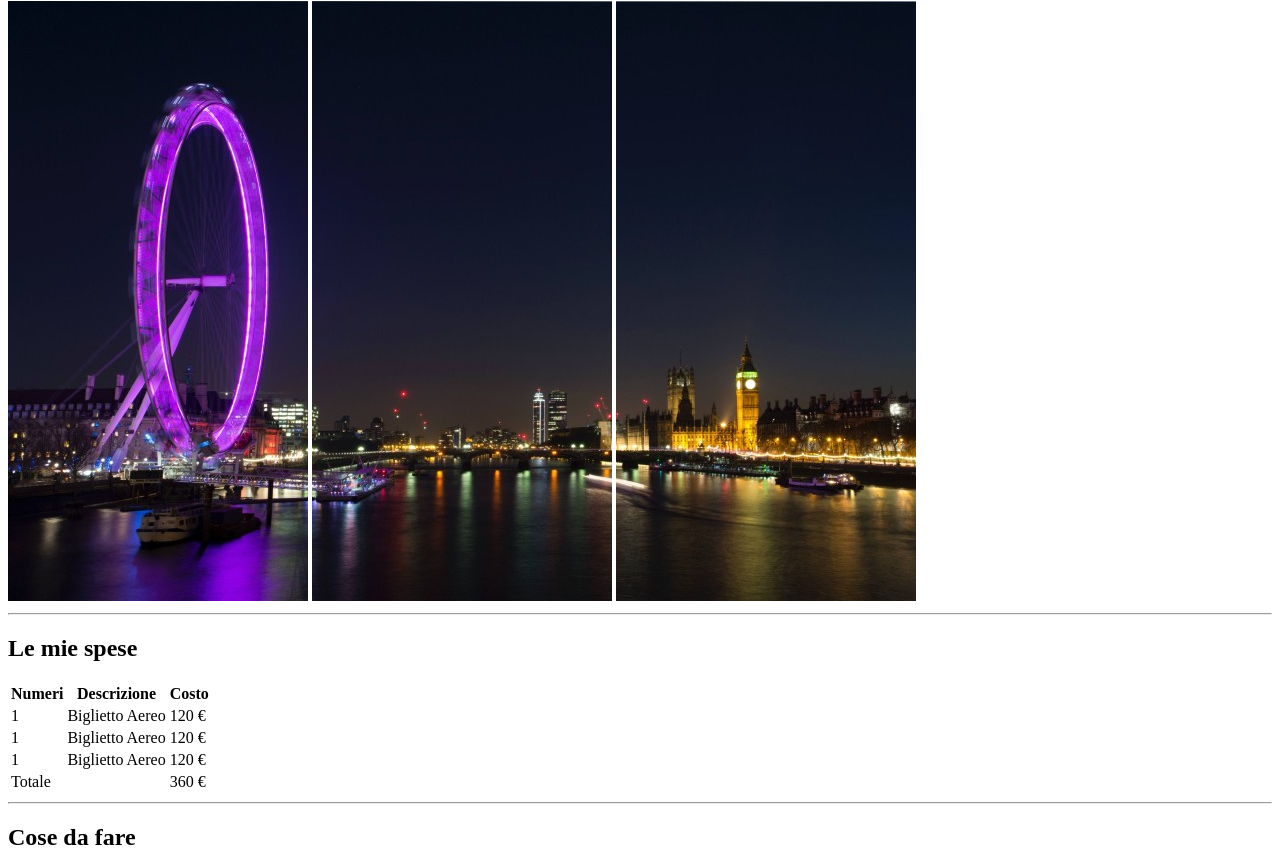
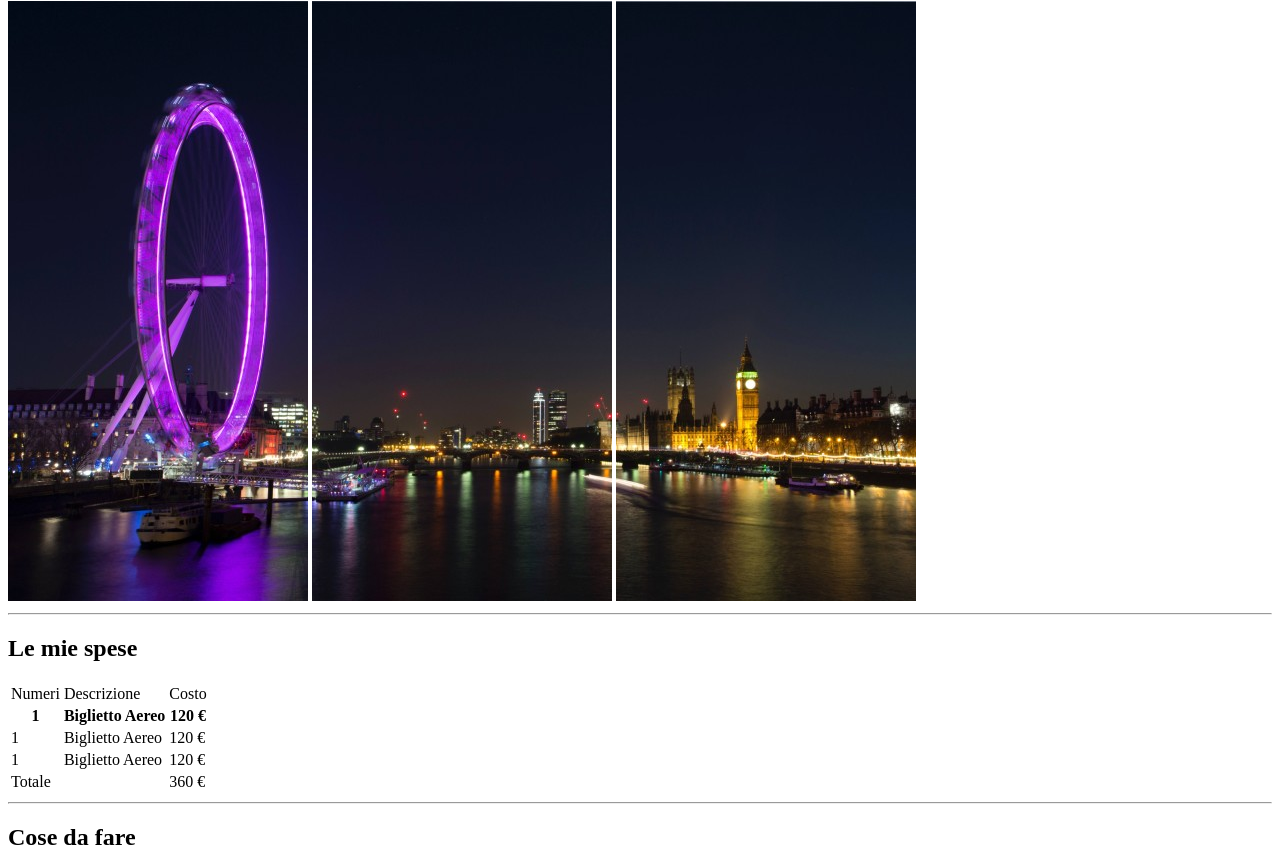
Before and after one commit to RiccardoTaranto/html-london-trip, a plain HTML site: page index.html in a window 1280 px wide. Shown: the part 79-947 px from the top of the page. Drawn offline with Linux system fonts and the light colour scheme.

Commit message:
correction 3

```diff
--- a/index.html
+++ b/index.html
@@ -22,34 +22,31 @@
         </div>
         <!-- /banner -->
 
-
-
-
-
-
-
+        <section class="expences">
             <h2>Le mie spese</h2>
 
             <table>
                 <thead>
                     <tr>
-                    <th>Numeri</th>
-                    <th>Descrizione</th>
-                    <th>Costo</th>
+                        <td>Numeri</td>
+                        <td>Descrizione</td>
+                        <td>Costo</td>
                     </tr>
                 </thead>
 
                 <tbody>
                     <tr>
-                    <td>1</td>
-                    <td>Biglietto Aereo</td>
-                    <td>120 €</td>
+                        <th>1</th>
+                        <th>Biglietto Aereo</th>
+                        <th>120 €</th>
                     </tr>
+
                     <tr>
                         <td>1</td>
                         <td>Biglietto Aereo</td>
                         <td>120 €</td>
                     </tr>
+
                     <tr>
                         <td>1</td>
                         <td>Biglietto Aereo</td>
@@ -65,8 +62,11 @@
                     </tr>
                 </tfoot>
             </table>
+            <hr>
+        </section>
+        <!-- /expences -->
 
-        <hr>
+        <section class="todo">
 
             <h2>Cose da fare</h2>
             <ul>
@@ -76,7 +76,10 @@
                 <li>Mangiare il tipico Fish and Chips inglese &cross;</li>
             </ul>
             <hr>
+        </section>
+        <!-- /todo -->
 
+        <section class="Info">
         <h2>Info utili:</h2>
         <ol>
             <li>Numeri utili di emergenza
@@ -86,6 +89,7 @@
                     <li><strong>111</strong> Numero assistenza medica</li>
                 </ul>
             </li>
+
             <li>Hotel
                 <ul>
                     <li><strong>Nome hotel</strong> Buckingham Palace</li>
@@ -99,8 +103,9 @@
                 </ul>
             </li>
         </ol>
-
         <hr>
+        </section>
+        <!-- /Info -->
 
        <section>
             <h2>Le foto</h2>
```
Also changed, not shown: 2 other files. Lines whose indentation alone changed are shown as unchanged.
